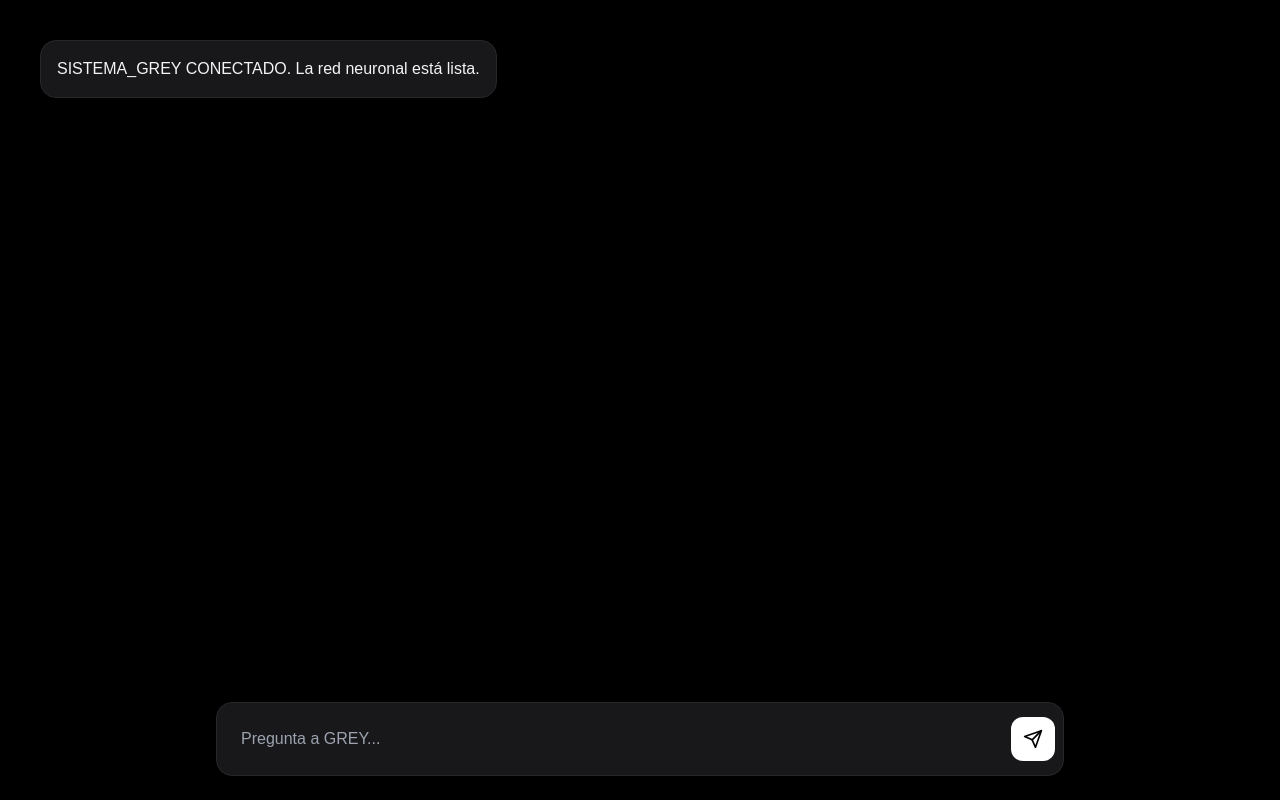
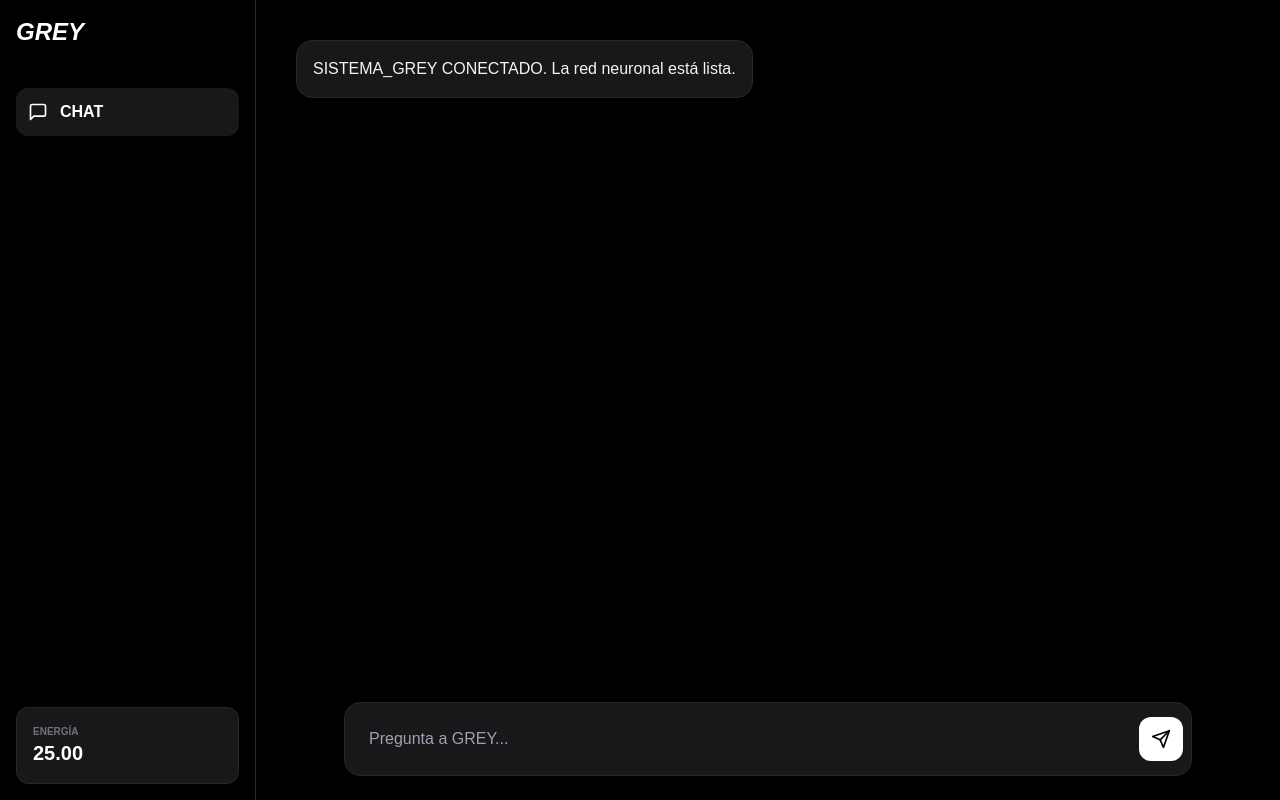
Before and after one commit to capitamweed1205-pixel/grey-ia, a Next.js app: page /chat in a window 1280 px wide. Built offline with nearby package versions, Linux system fonts and the light colour scheme.

Commit message:
Refactor ChatPage to DashLayout with sidebar

```diff
--- a/app/(dashboard)/layout.tsx
+++ b/app/(dashboard)/layout.tsx
@@ -1,46 +1,23 @@
 "use client"
-import { useState } from 'react';
-import { Send, Bot, User } from 'lucide-react';
+import { MessageSquare } from 'lucide-react';
+import Link from 'next/link';
 
-export default function ChatPage() {
-  const [input, setInput] = useState("");
-  const [messages, setMessages] = useState([
-    { role: 'ai', text: 'SISTEMA_GREY CONECTADO. La red neuronal está lista.' }
-  ]);
-
-  const send = () => {
-    if (!input.trim()) return;
-    setMessages([...messages, { role: 'user', text: input }, { role: 'ai', text: 'MODO_DEMO: Procesando en nodos locales...' }]);
-    setInput("");
-  };
-
+export default function DashLayout({ children }: { children: React.ReactNode }) {
   return (
-    <div className="flex flex-col h-screen bg-black text-white">
-      {/* Mensajes */}
-      <div className="flex-1 overflow-y-auto p-4 md:p-10 space-y-6">
-        {messages.map((m, i) => (
-          <div key={i} className={`flex ${m.role === 'user' ? 'justify-end' : 'justify-start'}`}>
-            <div className={`p-4 rounded-2xl max-w-[85%] ${m.role === 'user' ? 'bg-white text-black' : 'bg-zinc-900 border border-zinc-800 text-zinc-100'}`}>
-              {m.text}
-            </div>
-          </div>
-        ))}
-      </div>
-
-      {/* Cuadro para escribir abajo */}
-      <div className="p-6 max-w-4xl mx-auto w-full">
-        <div className="relative bg-zinc-900 border border-zinc-800 rounded-2xl flex items-center p-2">
-          <input
-            value={input}
-            onChange={(e) => setInput(e.target.value)}
-            placeholder="Pregunta a GREY..."
-            className="flex-1 bg-transparent border-none p-4 text-white outline-none"
-          />
-          <button onClick={send} className="p-3 bg-white text-black rounded-xl font-bold">
-            <Send size={20} />
-          </button>
+    <div className="flex h-screen bg-black">
+      <aside className="w-20 lg:w-64 border-r border-zinc-800 flex flex-col p-4">
+        <div className="text-2xl font-black italic mb-10 text-white">GREY</div>
+        <nav className="flex-1">
+          <Link href="/chat" className="flex items-center gap-3 text-white bg-zinc-900 p-3 rounded-xl font-bold">
+            <MessageSquare size={20}/> <span className="hidden lg:block">CHAT</span>
+          </Link>
+        </nav>
+        <div className="mt-auto bg-zinc-900 p-4 rounded-xl border border-zinc-800 text-white">
+          <p className="text-[10px] text-zinc-500 font-bold">ENERGÍA</p>
+          <p className="text-xl font-black">25.00</p>
         </div>
-      </div>
+      </aside>
+      <main className="flex-1 overflow-hidden">{children}</main>
     </div>
-  );
+  )
 }
```
